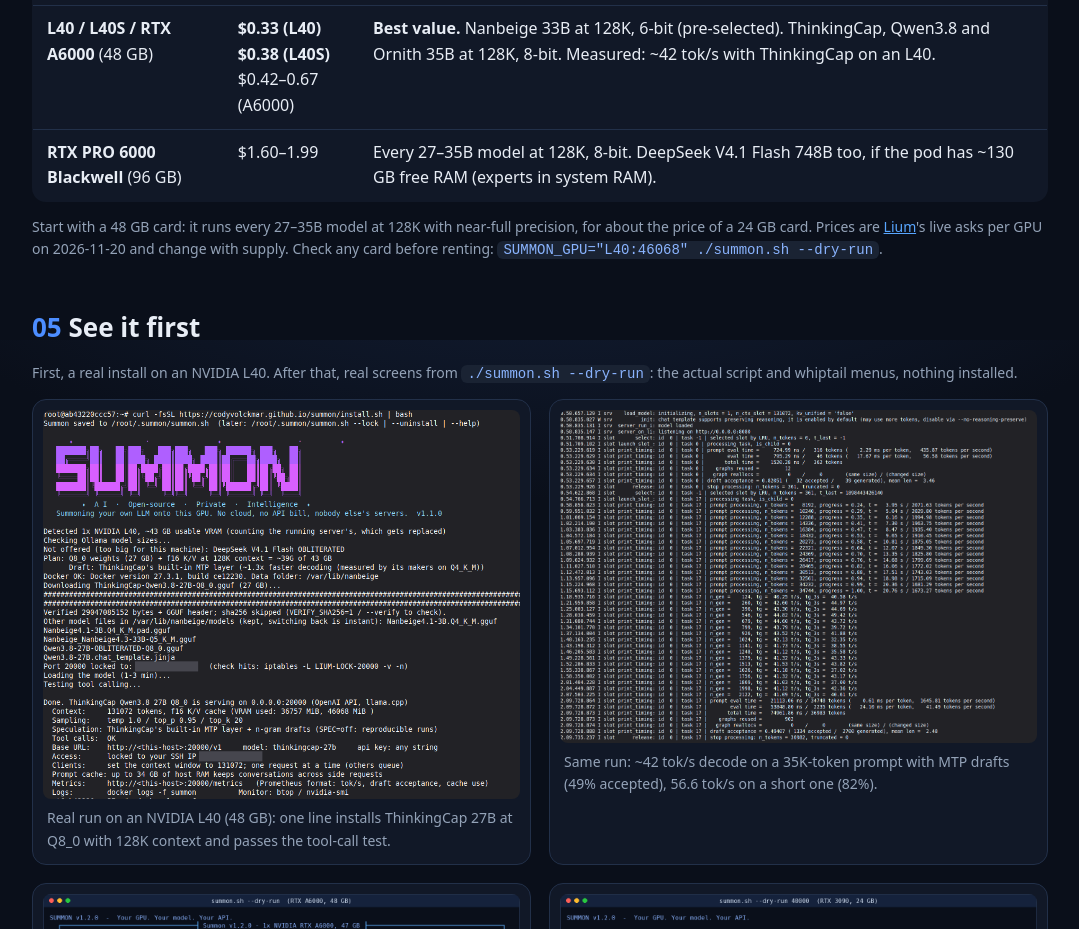
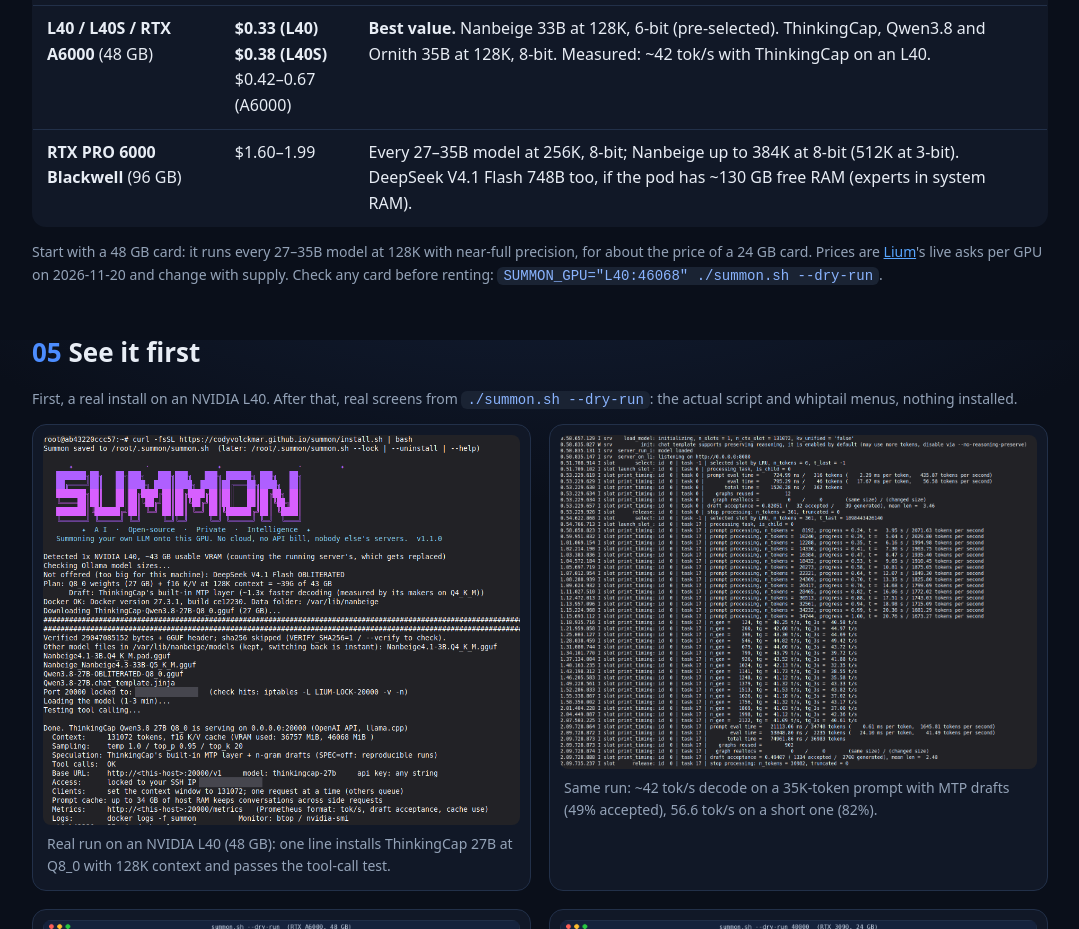
Before and after one commit to codyvolckmar/docling-rtx, a plain HTML site: page docs/index.html in a window 1280 px wide. Shown: the part 2860-3789 px from the top of the page, without its empty margins (100-1179 px from the left). Drawn offline with Linux system fonts and the light colour scheme.

Commit message:
Context: never past a model's trained length; offer 320K-1M where trained and it fits
- LC_CTX_TRAIN per model, read from each GGUF's <arch>.context_length (2026-11-21): 256K for the qwen35-family
  models, 512K Nanbeige 4.3, 1M DeepSeek V4.1 Flash (YaRN baked into the GGUF)
- CTX= above it is refused (llama.cpp only warns in its log while quality degrades)
- Context tiers gain 320K, 384K, 512K and 1M; each model only sees tiers <= its trained length, and only those that fit
- Default stays 128K: default plans unchanged on 24 GB, 48 GB, A100 80 GB, 96 GB and 2x H100 (dry runs)
- Docs: help, README "How it decides", rent table 96 GB row, CHANGELOG

```diff
--- a/docs/index.html
+++ b/docs/index.html
@@ -111,7 +111,7 @@
     <tr><th>GPU (VRAM)</th><th>Lium price per hour</th><th>What Summon runs on it</th></tr>
     <tr><td><b>RTX 3090 / 4090</b> (24 GB)</td><td>$0.15–0.64 (3090)<br>$0.35–0.55 (4090)</td><td>Ornith 1.5 9B at 128K, 8-bit (pre-selected). ThinkingCap 27B or Qwen3.8 27B at 128K, 4-bit. Ornith 35B with experts in RAM. Good for trying it out and light agents.</td></tr>
     <tr><td><b>L40 / L40S / RTX A6000</b> (48 GB)</td><td><b>$0.33 (L40)<br>$0.38 (L40S)</b><br>$0.42–0.67 (A6000)</td><td><b>Best value.</b> Nanbeige 33B at 128K, 6-bit (pre-selected). ThinkingCap, Qwen3.8 and Ornith 35B at 128K, 8-bit. Measured: ~42 tok/s with ThinkingCap on an L40.</td></tr>
-    <tr><td><b>RTX PRO 6000 Blackwell</b> (96 GB)</td><td>$1.60–1.99</td><td>Every 27–35B model at 128K, 8-bit. DeepSeek V4.1 Flash 748B too, if the pod has ~130 GB free RAM (experts in system RAM).</td></tr>
+    <tr><td><b>RTX PRO 6000 Blackwell</b> (96 GB)</td><td>$1.60–1.99</td><td>Every 27–35B model at 256K, 8-bit; Nanbeige up to 384K at 8-bit (512K at 3-bit). DeepSeek V4.1 Flash 748B too, if the pod has ~130 GB free RAM (experts in system RAM).</td></tr>
   </table>
   <p class="note">Start with a 48 GB card: it runs every 27–35B model at 128K with near-full precision, for about the price of a 24 GB card. Prices are <a href="https://lium.io/pricing">Lium</a>'s live asks per GPU on 2026-11-20 and change with supply.
     Check any card before renting: <code>SUMMON_GPU="L40:46068" ./summon.sh --dry-run</code>.</p>
```
Also changed, not shown: 3 other files.
